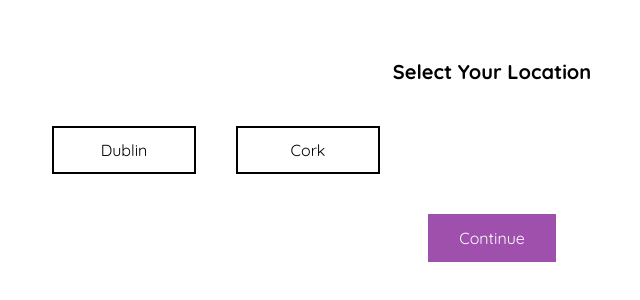
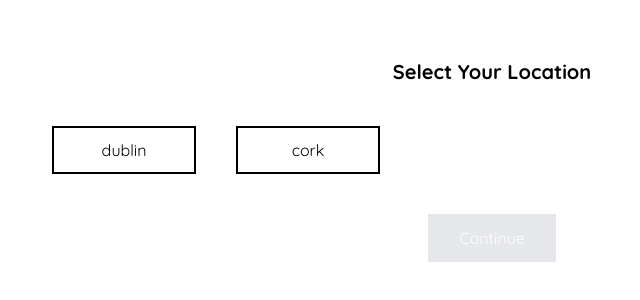
Before and after one commit to craigtkhill/final-year-team-project, a Next.js app: page /location in a window 1280 px wide. Shown: the part 240-540 px from the top of the page, without its empty margins (148-788 px from the left). Built offline with nearby package versions, Linux system fonts and the light colour scheme.

Commit message:
migrate from using query parameters to state manaagement for location

```diff
--- a/app/explore/page.tsx
+++ b/app/explore/page.tsx
@@ -1,8 +1,10 @@
 "use client";
-import { Suspense, useState, useEffect } from "react";
+import { Suspense, useEffect, useState } from "react";
 import dynamic from "next/dynamic";
 import Image from "next/image";
 import Button from "@/components/Button";
+import { useLocationStore } from "@/utils/store";
+import type { LocationStore } from "@/utils/store";
 
 interface Choice {
   id: number;
@@ -50,7 +52,9 @@ const LocationData = ({ location }: { location: string }) => {
           <Button
             key={choice.id}
             bgColor="#55ac78"
-            onClick={() => (window.location.href = `/explore/${choice.id}`)}
+            onClick={() =>
+              (window.location.href = `/explore/${choice.consequence}`)
+            }
             className="text-sm py-2 px-4 rounded hover:bg-green-600 transition-colors duration-150 ease-in-out"
           >
             {choice.text}
@@ -62,21 +66,13 @@ const LocationData = ({ location }: { location: string }) => {
 };
 
 const ExploreLocation = () => {
-  const [location, setLocation] = useState<string | null>(null);
-
-  useEffect(() => {
-    const params = new URLSearchParams(window.location.search);
-    const locationParam = params.get("location");
-    if (locationParam) {
-      setLocation(locationParam);
-    }
-  }, []);
+  const location = useLocationStore((state: LocationStore) => state.name);
 
   return (
     <Suspense fallback={<div>Loading...</div>}>
       <div className="p-4 max-w-md mx-auto">
         <h1 className="text-2xl font-bold text-center mb-6">
-          Explore {location}
+          Explore {location || "..."}
         </h1>
         {location && <LocationDataWithNoSSR location={location} />}
       </div>
--- a/app/location/page.tsx
+++ b/app/location/page.tsx
@@ -1,22 +1,23 @@
 "use client";
-
-import { useState } from "react";
 import { useRouter } from "next/navigation";
+import { useLocationStore } from "@/utils/store";
 
 export default function Location() {
-  const [location, setLocation] = useState("");
   const router = useRouter();
+  const { name: selectedLocationName } = useLocationStore();
+  const { setLocation } = useLocationStore();
 
-  const locations = ["Dublin", "Cork"];
+  const locations = [
+    { id: 1, name: "dublin" },
+    { id: 2, name: "cork" },
+  ];
 
-  const handleLocationSelect = (selectedLocation: string) => {
-    setLocation(selectedLocation);
+  const handleLocationSelect = (location: { id: number; name: string }) => {
+    setLocation(location.id, location.name);
   };
 
-  const handleSubmit = (location: string) => {
-    const url = `/explore?location=${encodeURIComponent(
-      location.toLowerCase()
-    )}`;
+  const handleSubmit = () => {
+    const url = `/explore`;
     router.push(url);
   };
 
@@ -27,17 +28,17 @@ export default function Location() {
       </h1>
 
       <div className="grid grid-cols-2 gap-6 md:grid-cols-3 lg:grid-cols-5 w-full max-w-4xl">
-        {locations.map((locationName) => (
-          <div key={locationName} className="p-2">
+        {locations.map((location) => (
+          <div key={location.id} className="p-2">
             <button
-              onClick={() => handleLocationSelect(locationName)}
+              onClick={() => handleLocationSelect(location)}
               className={`w-full h-12 text-center border-2 border-black ${
-                location === locationName
+                selectedLocationName === location.name
                   ? "bg-[#55ac78] text-white"
                   : "bg-white text-black"
               }`}
             >
-              {locationName}
+              {location.name}
             </button>
           </div>
         ))}
@@ -45,8 +46,11 @@ export default function Location() {
 
       <div className="mt-8">
         <button
-          onClick={handleSubmit.bind(null, location)}
-          className="w-32 h-12 bg-[#9f50ac] text-white"
+          onClick={handleSubmit}
+          disabled={!selectedLocationName}
+          className={`w-32 h-12 ${
+            selectedLocationName ? "bg-[#9f50ac]" : "bg-gray-200"
+          } text-white`}
         >
           Continue
         </button>
--- a/utils/store.ts
+++ b/utils/store.ts
@@ -1,29 +1,33 @@
 import { create } from "zustand";
 
-type QuizScore = {
+type QuizScoreStore = {
   count: number;
   increment: () => void;
 };
 
-export const useQuizStore = create<QuizScore>((set) => ({
+export const useQuizStore = create<QuizScoreStore>((set) => ({
   count: 0,
   increment: () => set((state) => ({ count: state.count + 1 })),
 }));
 
-type Character = {
+type CharacterStore = {
   id: number;
 };
 
-export const useCharacterStore = create<Character>((set) => ({
+export const useCharacterStore = create<CharacterStore>((set) => ({
   id: 0,
 }));
 
-type Location = {
+export type LocationStore = {
   id: number;
   name: string;
+  setLocation: (id: number, name: string) => void;
 };
 
-export const useLocationStore = create<Location>((set) => ({
+export const useLocationStore = create<LocationStore>((set) => ({
   id: 0,
   name: "",
+  setLocation: (id, name) => {
+    set({ id, name });
+  },
 }));
```
